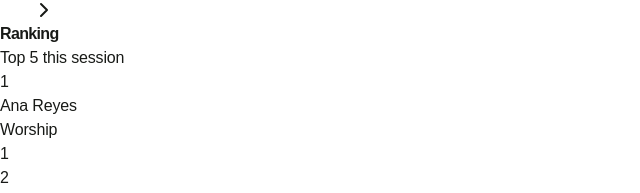
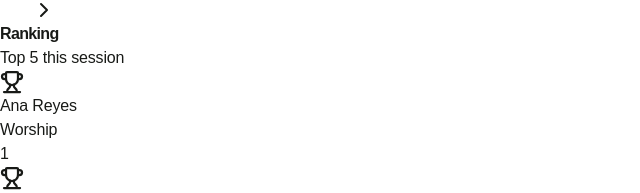
Before and after one commit to Jetrossgalinato/attendance-system, a React (Vite) app in the folder lco-attendance/frontend/src/renderer/: page / in a window 1280 px wide. Shown: the part 753-946 px from the top of the page, without its empty margins (0-640 px from the left). Built offline with nearby package versions, Linux system fonts and the light colour scheme.

Commit message:
feat: add podium badges to attendance ranking for enhanced visual representation

```diff
--- a/lco-attendance/frontend/src/renderer/src/components/attendance/attendance-ranking.tsx
+++ b/lco-attendance/frontend/src/renderer/src/components/attendance/attendance-ranking.tsx
@@ -1,8 +1,53 @@
+import { Trophy } from "lucide-react"
+
 import type { AttendanceRank } from "@/data/mock-attendance"
 import { cn } from "@/lib/utils"
 
 type AttendanceRankingProps = {
   ranks: AttendanceRank[]
+}
+
+const podiumStyles = [
+  {
+    label: "Gold",
+    wrap: "bg-[#f5e6a8] text-[#9a7b0c]",
+    icon: "text-[#c9a227]",
+  },
+  {
+    label: "Silver",
+    wrap: "bg-[#e4e7eb] text-[#5b6570]",
+    icon: "text-[#8e98a4]",
+  },
+  {
+    label: "Bronze",
+    wrap: "bg-[#efd4c0] text-[#8a5528]",
+    icon: "text-[#b87333]",
+  },
+] as const
+
+function RankBadge({ index }: { index: number }) {
+  const podium = podiumStyles[index]
+
+  if (podium) {
+    return (
+      <span
+        className={cn(
+          "flex h-8 w-8 shrink-0 items-center justify-center",
+          podium.wrap
+        )}
+        aria-label={`${podium.label} trophy`}
+        title={podium.label}
+      >
+        <Trophy className={cn("size-4", podium.icon)} strokeWidth={2.25} />
+      </span>
+    )
+  }
+
+  return (
+    <span className="flex h-8 w-8 shrink-0 items-center justify-center bg-muted text-sm font-black text-foreground">
+      {index + 1}
+    </span>
+  )
 }
 
 export function AttendanceRanking({ ranks }: AttendanceRankingProps) {
@@ -26,16 +71,7 @@ export function AttendanceRanking({ ranks }: AttendanceRankingProps) {
               key={rank.memberId}
               className="flex items-center gap-3 px-4 py-3"
             >
-              <span
-                className={cn(
-                  "flex h-8 w-8 shrink-0 items-center justify-center text-sm font-black",
-                  index === 0
-                    ? "bg-lime text-[#181a17]"
-                    : "bg-muted text-foreground"
-                )}
-              >
-                {index + 1}
-              </span>
+              <RankBadge index={index} />
               <div className="min-w-0 flex-1">
                 <p className="truncate font-semibold">{rank.name}</p>
                 <p className="truncate text-xs text-muted-foreground">
```
